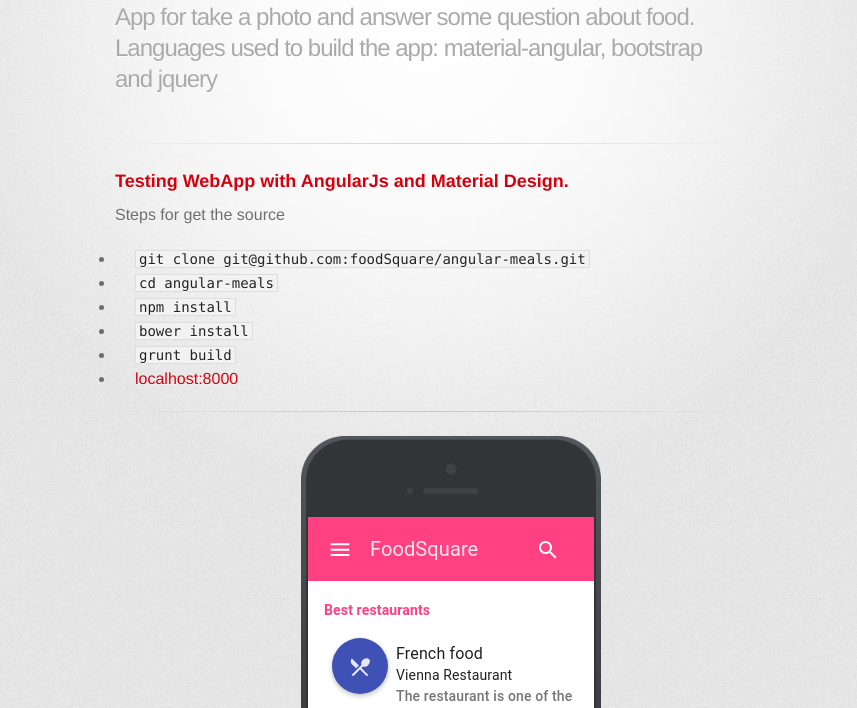
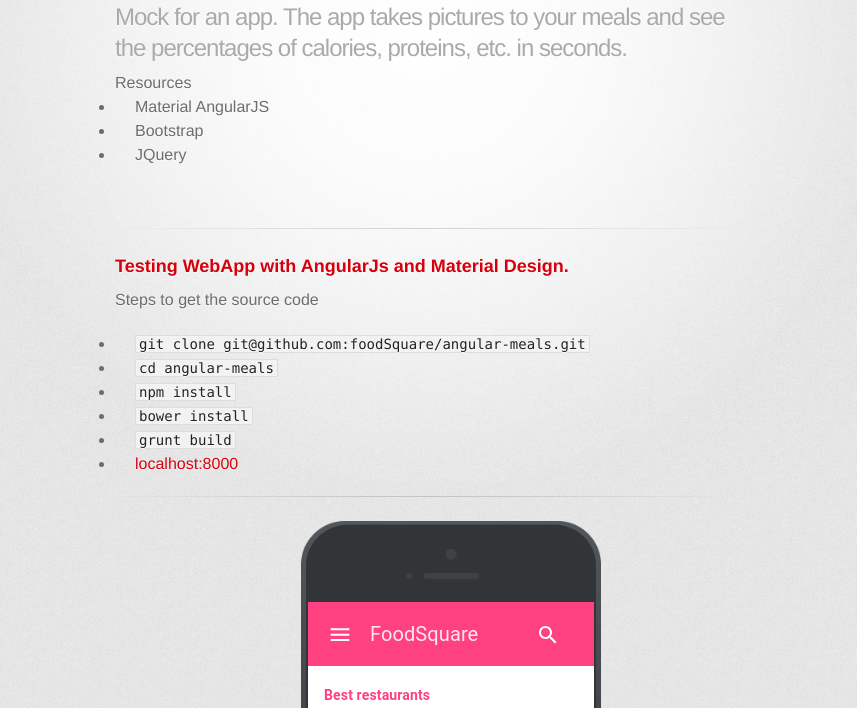
Before and after one commit to foodSquare/angular-meals, a website: page index.html in a window 1280 px wide. Shown: the part 92-800 px from the top of the page, without its empty margins (215-1072 px from the left). Drawn offline with Linux system fonts and the light colour scheme; a web font is replaced by a local one.

Commit message:
changing some styles

```diff
--- a/index.html
+++ b/index.html
@@ -3,6 +3,7 @@
   <head>
     <meta charset='utf-8'>
     <meta http-equiv="X-UA-Compatible" content="chrome=1">
+    <meta name="description" content="Mock for mobile app. The app shows percentages of calories, proteins, etc of your pictures">
     <link href='https://fonts.googleapis.com/css?family=Chivo:900' rel='stylesheet' type='text/css'>
     <link rel="stylesheet" type="text/css" href="stylesheets/stylesheet.css" media="screen">
     <link rel="stylesheet" type="text/css" href="stylesheets/github-dark.css" media="screen">
@@ -19,9 +20,25 @@
 
         <header>
           <h1>Angular-meals</h1>
-          <h2>App for take a photo and answer some question about food. Languages used to build the app: material-angular, bootstrap and jquery</h2>
+          <h2>
+            Mock for an app. The app takes pictures to your meals and see the percentages of calories, proteins, etc. in seconds.
+          </h2>
+
+          <fieldset>
+            <legend>Resources</legend>
+          </fieldset>
+          <ul>
+            <li>
+              Material AngularJS
+            </li>
+            <li>
+              Bootstrap
+            </li>
+            <li>
+              JQuery
+            </li>
+          </ul>
         </header>
-
 
         <hr>
 
@@ -31,7 +48,7 @@
           </h3>
 
           <p>
-          Steps for get the source
+          Steps to get the source code
             <ul>
               <li><code>git clone git@github.com:foodSquare/angular-meals.git</code></li>
               <li><code>cd angular-meals</code></li>
@@ -64,7 +81,6 @@
 
         </footer>
 
-
       </div>
     </div>
   </body>
```
